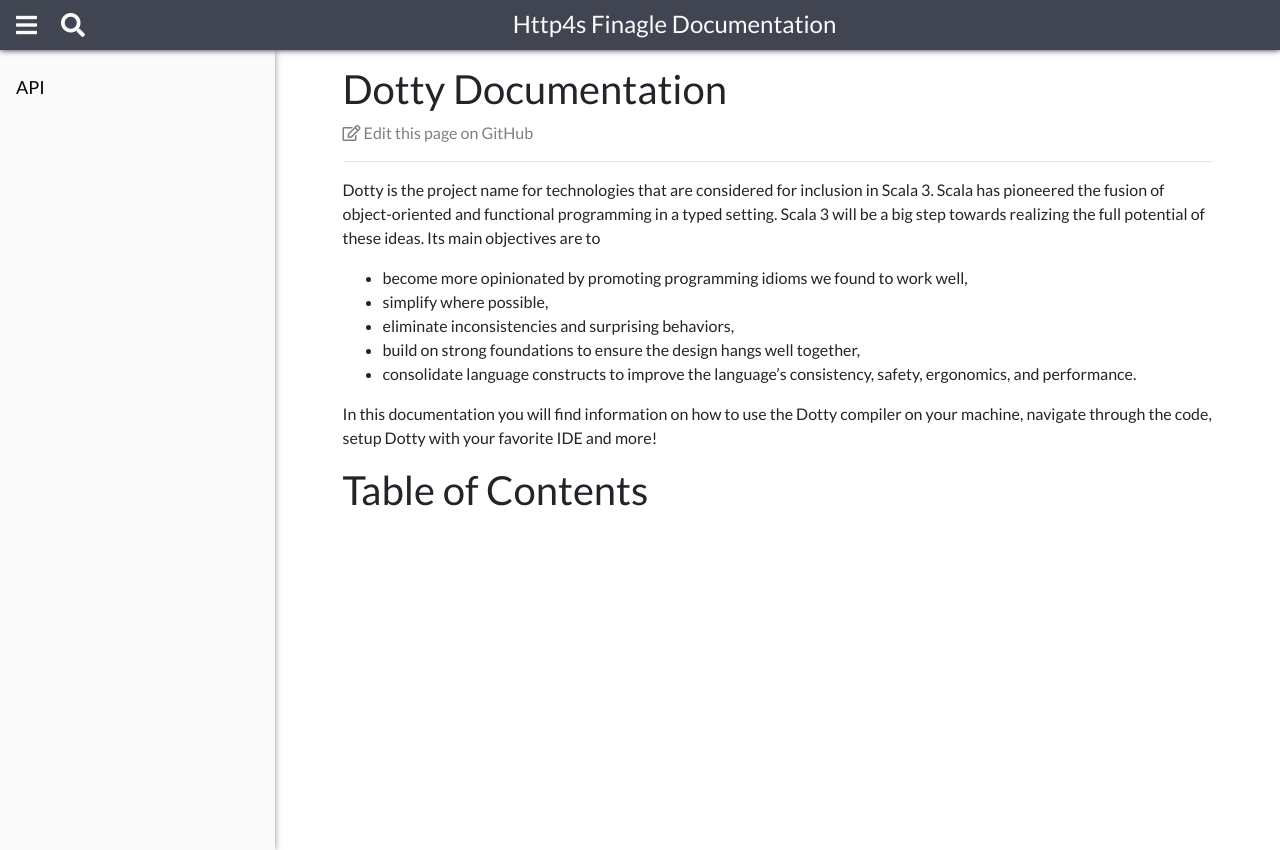
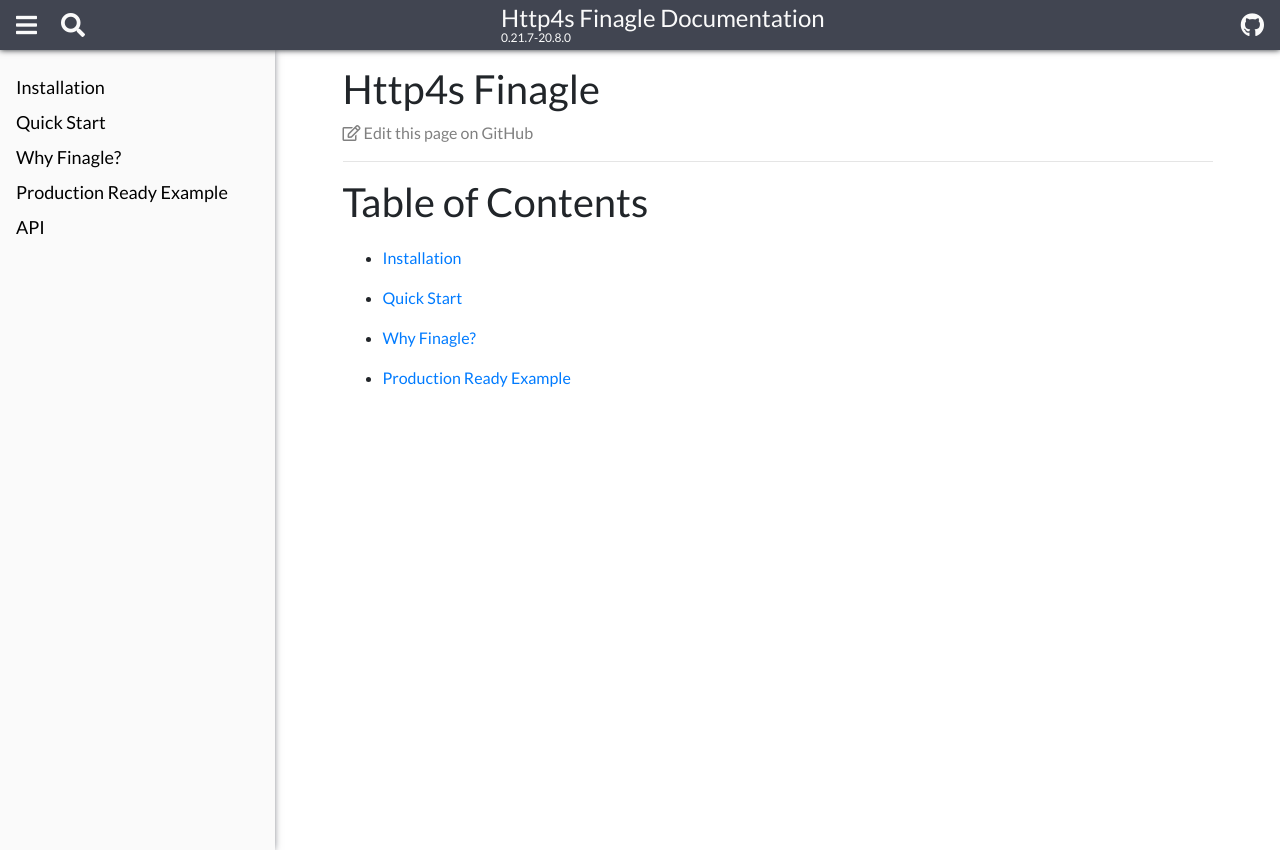
Before and after one commit to http4s/http4s-finagle, a plain HTML site: page docs/index.html in a window 1280 px wide. Drawn offline with Linux system fonts and the light colour scheme; some packages are replaced by stand-ins of ours; a script that the page names is missing.

Commit message:
add index page

```diff
--- a/docs/index.html
+++ b/docs/index.html
@@ -1,4 +1,4 @@
-<!-- This page was last generated on 2020-08-22 -->
+<!-- This page was last generated on 2020-08-23 -->
 <!DOCTYPE html>
 <html lang="en">
     <head>
@@ -6,7 +6,7 @@
         <meta name="viewport" content="width=device-width, initial-scale=1, shrink-to-fit=no">
         <meta http-equiv="x-ua-compatible" content="ie=edge">
 
-        <title>Dotty Documentation</title>
+        <title>Http4s Finagle</title>
 
         <link rel="icon" type="image/png" href="/http4s-finagle/images/favicon.png">
 
@@ -45,11 +45,17 @@
             <a href="/http4s-finagle/docs/index.html">
                 <div class="project-details">
                     <h1>Http4s Finagle Documentation</h1>
-                    <h2></h2>
+                    <h2>0.21.7-20.8.0</h2>
                 </div>
             </a>
         </div>
 
+
+        <a id="github-link" title="Project repository" href="https://github.com/http4s/http4s-finagle">
+
+            <i class="fab fa-github" aria-hidden="true"></i>
+
+        </a>
 
     </nav>
 </header>
@@ -57,6 +63,14 @@
 <nav class="sidebar">
     <ul class="toc">
         <!-- Redacted documents -->
+
+            <li class="leaf"><a href="/http4s-finagle/docs/install.html" >Installation</a></li>
+
+            <li class="leaf"><a href="/http4s-finagle/docs/quick-start.html" >Quick Start</a></li>
+
+            <li class="leaf"><a href="/http4s-finagle/docs/finagle.html" >Why Finagle?</a></li>
+
+            <li class="leaf"><a href="/http4s-finagle/docs/example.html" >Production Ready Example</a></li>
 
         <!-- API documentation -->
 
@@ -109,27 +123,29 @@
 <div id="content-wrapper">
     <main class="container">
     <header>
-        <h1>Dotty Documentation</h1>
+        <h1>Http4s Finagle</h1>
         <div class="byline">
-            <a href="/edit/master//Users/jichao.ouyang/Develop/http4s-finagle/docs/index.md">
+            <a href="https://github.com/http4s/http4s-finagle/edit/master/docs/docs/index.md">
                 <i class="far fa-edit"></i>
                 Edit this page on GitHub
             </a>
         </div>
     </header>
-    <p>Dotty is the project name for technologies that are considered for inclusion in Scala 3. Scala has
-pioneered the fusion of object-oriented and functional programming in a typed setting. Scala 3 will
-be a big step towards realizing the full potential of these ideas. Its main objectives are to</p>
+    <h1><a href="#table-of-contents" id="table-of-contents" class="anchor"></a>Table of Contents</h1>
 <ul>
-<li>become more opinionated by promoting programming idioms we found to work well,</li>
-<li>simplify where possible,</li>
-<li>eliminate inconsistencies and surprising behaviors,</li>
-<li>build on strong foundations to ensure the design hangs well together,</li>
-<li>consolidate language constructs to improve the language’s consistency, safety, ergonomics, and performance.</li>
+<p><li></p>
+<p><a href="/http4s-finagle/docs/install.html">Installation</a></p>
+<p></li></p>
+<p><li></p>
+<p><a href="/http4s-finagle/docs/quick-start.html">Quick Start</a></p>
+<p></li></p>
+<p><li></p>
+<p><a href="/http4s-finagle/docs/finagle.html">Why Finagle?</a></p>
+<p></li></p>
+<p><li></p>
+<p><a href="/http4s-finagle/docs/example.html">Production Ready Example</a></p>
+<p></li></p>
 </ul>
-<p>In this documentation you will find information on how to use the Dotty compiler on your machine,
-navigate through the code, setup Dotty with your favorite IDE and more!</p>
-<h1><a href="#table-of-contents" id="table-of-contents" class="anchor"></a>Table of Contents</h1>
 
 </main>
 </div>
--- a/js/toolbar.js
+++ b/js/toolbar.js
@@ -11,7 +11,7 @@ $(document).ready(function() {
     if (evt.which == 13) {
       const baseUrl = $("#baseurl-input").val();
       window.location = (
-        baseUrl + "/http4s-finagle/api/search.html?" +
+        baseUrl + "/api/search.html?" +
         "searchTerm=" + searchInput.val() +
         "&previousUrl=" + encodeURI(window.location)
       );
```
Also changed, not shown: api/org/http4s/finagle/Finagle$.html (+1 -1 lines), api/org/http4s/finagle/index.html (+1 -1 lines), api/org/http4s/index.html (+1 -1 lines), api/search.html (+1 -1 lines), docs/example.html (+2 -2 lines), docs/finagle.html (+2 -2 lines), docs/install.html (+2 -2 lines), docs/quick-start.html (+2 -2 lines), css/bootstrap.min.css, js/bootstrap.min.js, js/highlight.pack.js.
